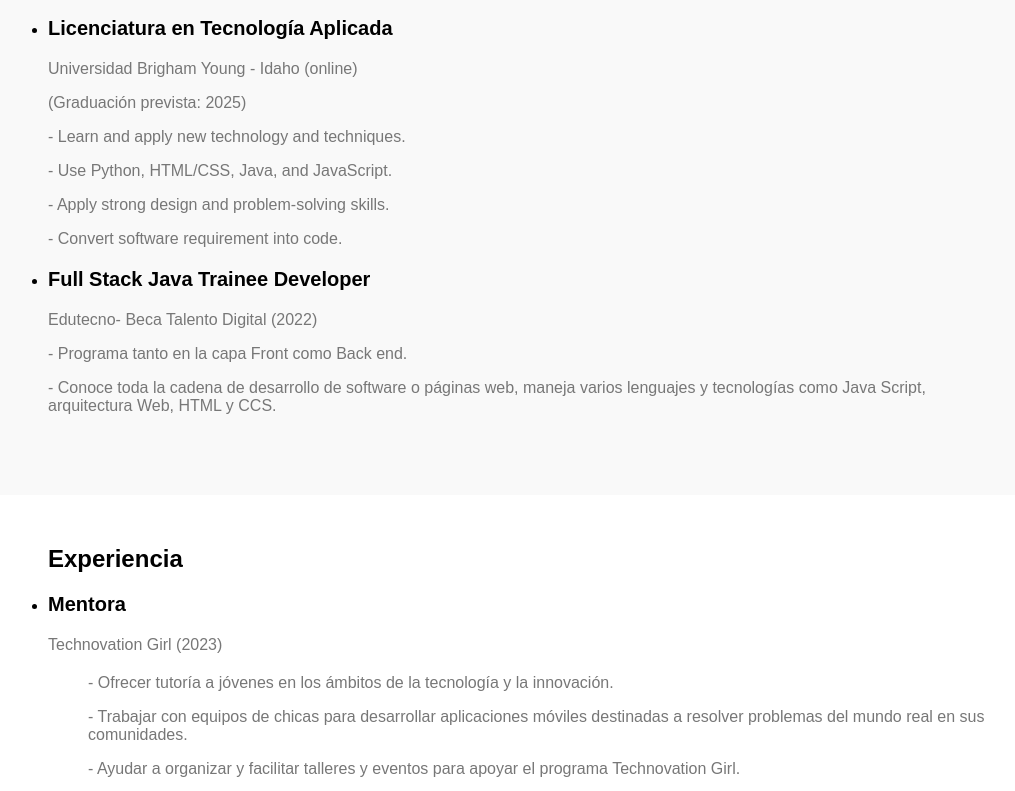
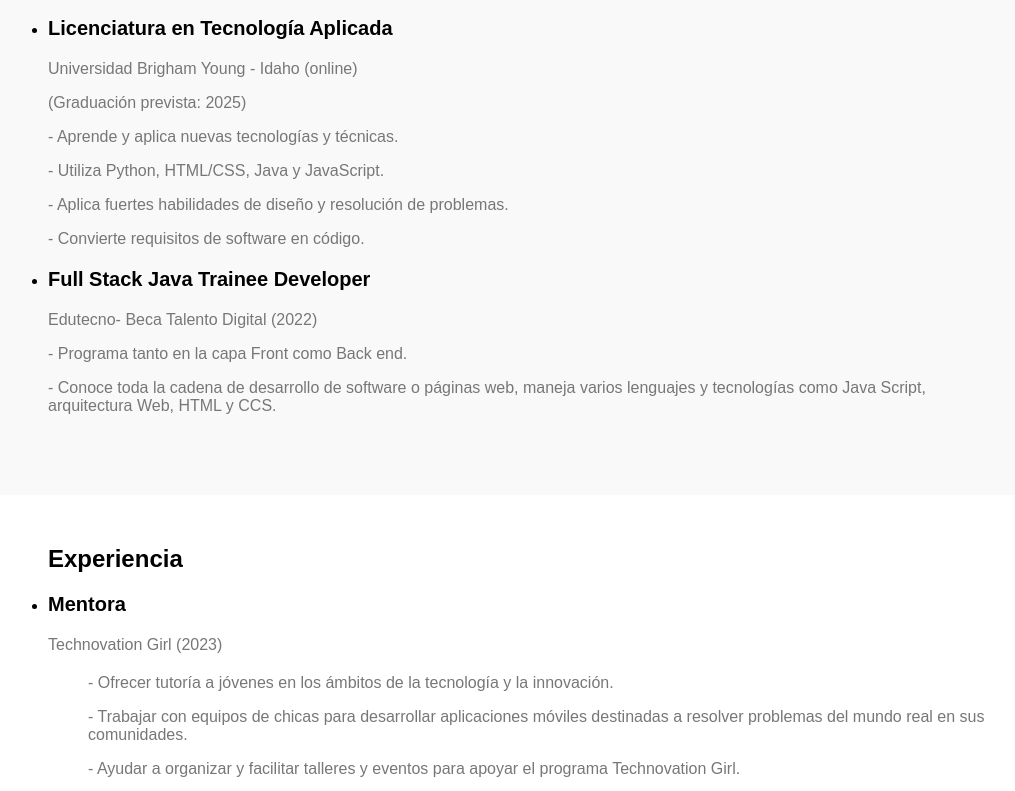
Before and after one commit to SigridMV/NEWPORTFOLIO, a plain HTML site: page index.html in a window 1280 px wide. Shown: the part 729-1520 px from the top of the page, without its empty margins (112-1127 px from the left). Drawn offline with Linux system fonts and the light colour scheme.

Commit message:
terminado

```diff
--- a/index.html
+++ b/index.html
@@ -19,7 +19,6 @@
             <span></span>
           </div>
           <ul class="menu">
-            <li><a href="#">Inicio</a></li>
             <li><a href="#profile" id="profile-link">Perfil</a></li>
             <li><a href="#education" id="education-link">Educación</a></li>
             <li><a href="#experiencia" id="experience-link">Experiencia</a></li>
@@ -64,10 +63,10 @@
             <p>Universidad Brigham Young - Idaho (online)</p>
             <p>(Graduación prevista: 2025)</p>
             <ul>
-              <p>- Learn and apply new technology and techniques.</p>
-              <p>- Use Python, HTML/CSS, Java, and JavaScript.</p>
-              <p>- Apply strong design and problem-solving skills.</p>
-              <p>- Convert software requirement into code.</p>
+              <p>- Aprende y aplica nuevas tecnologías y técnicas.</p>
+              <p>- Utiliza Python, HTML/CSS, Java y JavaScript.</p>
+              <p>- Aplica fuertes habilidades de diseño y resolución de problemas.</p>
+              <p>- Convierte requisitos de software en código.</p>
             </ul>
           </li>
           <li>
--- a/style.css
+++ b/style.css
@@ -67,6 +67,8 @@ header .menu a:hover {
 header .menu.active {
   display: flex;
 }
+
+
 
 /* Estilos del perfil */
 #profile {
@@ -167,7 +169,7 @@ header .menu.active {
 
 /* Estilos del pie de página */
 footer {
-  background-color: #A2C3EF;
+  background-color: grey;
   padding: 20px 0;
   text-align: center;
   font-size: 14px;
@@ -209,6 +211,7 @@ footer {
 
   header .menu li {
     margin: 10px 0;
+    list-style: none;
   }
 
   header .menu a {
```
